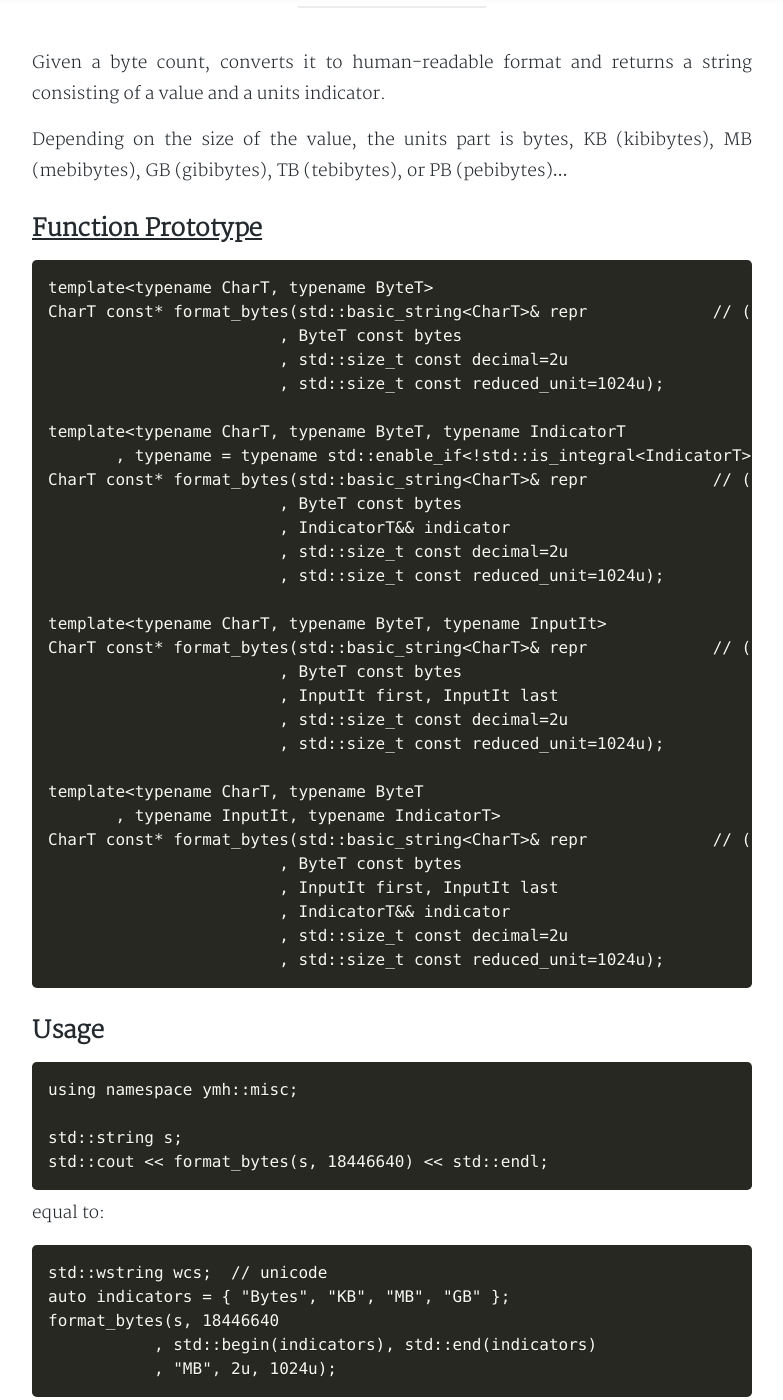
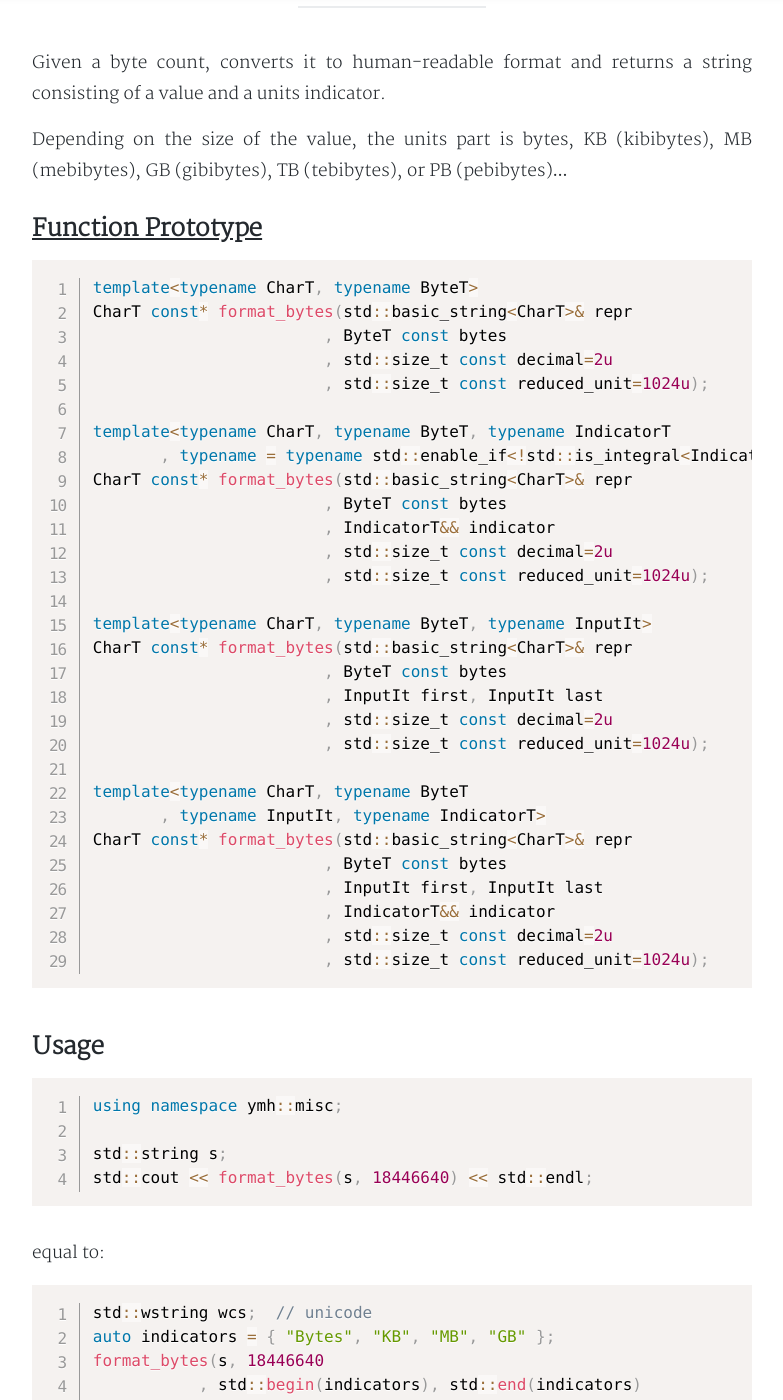
Before and after one commit to yanminhui/yanminhui.github.io, a Jekyll site: the page built from _posts/githubs/2019-03-19-format_bytes.md, in a window 1280 px wide and 1400 px high, scrolled down 490 px. Shown: the whole window, without its empty margins (248-1031 px from the left). Built offline with Jekyll 4.4.1, drawn with Linux system fonts in a browser that asks for light colours; nearby versions of some CDN libraries; a style sheet for code colours, icons or effects is not loaded; some of the changed text lies outside the part shown.

Commit message:
Fix code highlight and line-numbers

````diff
--- a/_layouts/post.html
+++ b/_layouts/post.html
@@ -3,7 +3,7 @@
 
 {% include post-head.html %}
 
-<body>
+<body class="line-numbers">
   <!--[if lt IE 10]>
 <div class="alert-danger" role="alert">你的浏览器实在太太太旧了，放学别走，升级完浏览器再说！<a target="_blank" class="alert-link" href="http://browsehappy.com">立即升级</a></div>
 <![endif]-->
--- a/_posts/githubs/2019-03-19-format_bytes.md
+++ b/_posts/githubs/2019-03-19-format_bytes.md
@@ -18,7 +18,7 @@ or PB (pebibytes)...
 
 ## [Function Prototype][0]
 
-```.cpp
+```cpp
 template<typename CharT, typename ByteT>
 CharT const* format_bytes(std::basic_string<CharT>& repr             // (1)
                         , ByteT const bytes
@@ -52,7 +52,7 @@ CharT const* format_bytes(std::basic_string<CharT>& repr             // (4)
 
 ## Usage
 
-```.cpp
+```cpp
 using namespace ymh::misc;
 
 std::string s;
@@ -61,7 +61,7 @@ std::cout << format_bytes(s, 18446640) << std::endl;
 
 equal to:
 
-```.cpp
+```cpp
 std::wstring wcs;  // unicode
 auto indicators = { "Bytes", "KB", "MB", "GB" };
 format_bytes(s, 18446640
@@ -81,13 +81,13 @@ format_bytes(s, 18446640
 
 1. **雏型** 将字节数转换成易读形式字符串在界面上显示
 
-    ```.cpp
+    ```cpp
     std::string format_bytes(std::size_t bytes);
     ```
 
 2. **需求** 增加格式化小数精度和转换单位大小
 
-    ```.cpp
+    ```cpp
     std::string format_bytes(std::size_t bytes
                            , std::size_t decimal=2u
                            , std::size_t reduced_unit=1024u);
@@ -98,7 +98,7 @@ format_bytes(s, 18446640
     这种情况可通过增加一个默认形参使其支持，考虑定制 `reduced_unit` 比较少发生，
     又要兼容原来的调用形式，这里通过重载的形式调整形参顺序。
 
-    ```.cpp
+    ```cpp
     std::string format_bytes(std::size_t bytes
                            , std::size_t decimal=2u
                            , std::size_t reduced_unit=1024u);
@@ -124,7 +124,7 @@ format_bytes(s, 18446640
 
     > 在一定范围内，整型精度高，浮点类型可表达的有效范围大。
 
-    ```.cpp
+    ```cpp
     template<typename ByteT>
     std::string format_bytes(ByteT bytes
                            , std::size_t decimal=2u
@@ -146,7 +146,7 @@ format_bytes(s, 18446640
     想要解决兼容问题，给新的实现一个新的名字是一种方式（比如`format_bytes_ex`），
     让原来的函数来调用，并使用 [函数属性][1] 标记废除，由编译器来提示用户逐步调用新名字。
 
-    ```.cpp
+    ```cpp
     template<typename CharT, typename ByteT>
     void format_bytes(std::basic_string<CharT>& repr
                     , ByteT bytes
@@ -165,7 +165,7 @@ format_bytes(s, 18446640
     新的要求是可能应用使用 Qt 界面框架，统一使用 `QString` 表示字符串，
     现在的形式要求先用 `std::string` 去调用，再将结果转换到目标形式。
 
-    ```.cpp
+    ```cpp
     auto bytes = 18446640;
     std::string repr;
 
@@ -175,7 +175,7 @@ format_bytes(s, 18446640
 
     优化一下，让函数也返回字符串指针，使用起来简洁一点。
 
-    ```.cpp
+    ```cpp
     auto bytes = 18446640;
     std::string repr;
 
@@ -184,7 +184,7 @@ format_bytes(s, 18446640
 
 7. **BUG** 将字面量字符串传给 `indicator` 时报错
 
-    ```.cpp
+    ```cpp
     auto bytes = 18446640;
     std::string repr;
 
@@ -200,7 +200,7 @@ format_bytes(s, 18446640
 
     结合以上两点，就给它声明为右值引用吧。
 
-    ```.cpp
+    ```cpp
     template<typename CharT, typename ByteT, typename IndicatorT>
     void format_bytes(std::basic_string<CharT>& repr
                     , ByteT bytes
@@ -216,7 +216,7 @@ format_bytes(s, 18446640
     这时重载的两个函数都是候选函数，为了使它们可以重载，
     使用 `std::enable_if` 对模板参数类型进行限定。
 
-    ```.cpp
+    ```cpp
     template<typename CharT, typename ByteT, typename IndicatorT
            , typename = typename std::enable_if<!std::is_integral<IndicatorT>::value>::type>
     CharT const* format_bytes(std::basic_string<CharT>& repr
@@ -232,7 +232,7 @@ format_bytes(s, 18446640
     单位符号也要定制了，标准库的一般做法是传递一个前闭后开的递代器范围 [first, last)，
     也可以不这么做，未来也许 [`range`][3] 变得流行是一个更棒的方式。
 
-    ```.cpp
+    ```cpp
     template<typename CharT, typename ByteT
            , typename InputIt, typename IndicatorT>
     CharT const* format_bytes(std::basic_string<CharT>& repr
@@ -274,7 +274,7 @@ format_bytes(s, 18446640
 
     - 推进成一个类
 
-      ```.cpp
+      ```cpp
       template<typename CharT=char>
       struct Format4Bytes final
       {
@@ -290,7 +290,7 @@ format_bytes(s, 18446640
 
 - 根据字符实例化类型传递给函数
 
-  ```.cpp
+  ```cpp
   auto indicators = { "Bytes", "KB", "MB", "GB" };
   std::string repr;
   format_bytes(repr, 18446640
@@ -302,7 +302,7 @@ format_bytes(s, 18446640
 
   在模板类中定义静态数据，通过模板参数实例化成不同类型。
 
-  ```.cpp
+  ```cpp
   constexpr inds = Indicators<char>::value;
   std::string repr;
   format_bytes(repr, 18446640
@@ -319,7 +319,7 @@ format_bytes(s, 18446640
   而在这里通过重载成员函数持有单位符号表则刚好适当，既
   不暴露到外部作用域，定义在函数中也便于理解。
 
-  ```.cpp
+  ```cpp
   template<typename CharT, typename ByteT, typename IndicatorT
          , typename = typename std::enable_if<!std::is_integral<IndicatorT>::value>::type>
   CharT const* format_bytes(std::basic_string<CharT>& repr
@@ -379,7 +379,7 @@ long double powl(long double x, long double y);
 
 再看一下 [C++ 版本](https://zh.cppreference.com/w/cpp/numeric/math/pow)：
 
-```.cpp
+```cpp
 #include <cmath>
 
 double pow(double base, double exp);
--- a/assets/css/prism.css
+++ b/assets/css/prism.css
@@ -1,16 +1,18 @@
-/* http://prismjs.com/download.html?themes=prism-okaidia&languages=markup+css+clike+javascript+bash+coffeescript+go+java+php+python+sass+scss+swift */
+/* PrismJS 1.15.0
+https://prismjs.com/download.html#themes=prism&languages=markup+css+clike+javascript+c+cpp+python&plugins=line-highlight+line-numbers+file-highlight+toolbar+highlight-keywords+command-line+show-language */
 /**
- * okaidia theme for JavaScript, CSS and HTML
- * Loosely based on Monokai textmate theme by http://www.monokai.nl/
- * @author ocodia
+ * prism.js default theme for JavaScript, CSS and HTML
+ * Based on dabblet (http://dabblet.com)
+ * @author Lea Verou
  */
 
 code[class*="language-"],
 pre[class*="language-"] {
-	color: #f8f8f2;
+	color: black;
 	background: none;
-	text-shadow: 0 1px rgba(0, 0, 0, 0.3);
+	text-shadow: 0 1px white;
 	font-family: Consolas, Monaco, 'Andale Mono', 'Ubuntu Mono', monospace;
+	font-size: 1em;
 	text-align: left;
 	white-space: pre;
 	word-spacing: normal;
@@ -28,17 +30,35 @@ pre[class*="language-"] {
 	hyphens: none;
 }
 
+pre[class*="language-"]::-moz-selection, pre[class*="language-"] ::-moz-selection,
+code[class*="language-"]::-moz-selection, code[class*="language-"] ::-moz-selection {
+	text-shadow: none;
+	background: #b3d4fc;
+}
+
+pre[class*="language-"]::selection, pre[class*="language-"] ::selection,
+code[class*="language-"]::selection, code[class*="language-"] ::selection {
+	text-shadow: none;
+	background: #b3d4fc;
+}
+
+@media print {
+	code[class*="language-"],
+	pre[class*="language-"] {
+		text-shadow: none;
+	}
+}
+
 /* Code blocks */
 pre[class*="language-"] {
 	padding: 1em;
 	margin: .5em 0;
 	overflow: auto;
-	border-radius: 0.3em;
 }
 
 :not(pre) > code[class*="language-"],
 pre[class*="language-"] {
-	background: #272822;
+	background: #f5f2f0;
 }
 
 /* Inline code */
@@ -56,7 +76,7 @@ pre[class*="language-"] {
 }
 
 .token.punctuation {
-	color: #f8f8f2;
+	color: #999;
 }
 
 .namespace {
@@ -65,15 +85,12 @@ pre[class*="language-"] {
 
 .token.property,
 .token.tag,
+.token.boolean,
+.token.number,
 .token.constant,
 .token.symbol,
 .token.deleted {
-	color: #f92672;
-}
-
-.token.boolean,
-.token.number {
-	color: #ae81ff;
+	color: #905;
 }
 
 .token.selector,
@@ -82,31 +99,33 @@ pre[class*="language-"] {
 .token.char,
 .token.builtin,
 .token.inserted {
-	color: #a6e22e;
+	color: #690;
 }
 
 .token.operator,
 .token.entity,
 .token.url,
 .language-css .token.string,
-.style .token.string,
-.token.variable {
-	color: #f8f8f2;
+.style .token.string {
+	color: #9a6e3a;
+	background: hsla(0, 0%, 100%, .5);
 }
 
 .token.atrule,
 .token.attr-value,
-.token.function {
-	color: #e6db74;
+.token.keyword {
+	color: #07a;
 }
 
-.token.keyword {
-	color: #66d9ef;
+.token.function,
+.token.class-name {
+	color: #DD4A68;
 }
 
 .token.regex,
-.token.important {
-	color: #fd971f;
+.token.important,
+.token.variable {
+	color: #e90;
 }
 
 .token.important,
@@ -120,3 +139,188 @@ pre[class*="language-"] {
 .token.entity {
 	cursor: help;
 }
+
+pre[data-line] {
+	position: relative;
+	padding: 1em 0 1em 3em;
+}
+
+.line-highlight {
+	position: absolute;
+	left: 0;
+	right: 0;
+	padding: inherit 0;
+	margin-top: 1em; /* Same as .prism’s padding-top */
+
+	background: hsla(24, 20%, 50%,.08);
+	background: linear-gradient(to right, hsla(24, 20%, 50%,.1) 70%, hsla(24, 20%, 50%,0));
+
+	pointer-events: none;
+
+	line-height: inherit;
+	white-space: pre;
+}
+
+	.line-highlight:before,
+	.line-highlight[data-end]:after {
+		content: attr(data-start);
+		position: absolute;
+		top: .4em;
+		left: .6em;
+		min-width: 1em;
+		padding: 0 .5em;
+		background-color: hsla(24, 20%, 50%,.4);
+		color: hsl(24, 20%, 95%);
+		font: bold 65%/1.5 sans-serif;
+		text-align: center;
+		vertical-align: .3em;
+		border-radius: 999px;
+		text-shadow: none;
+		box-shadow: 0 1px white;
+	}
+
+	.line-highlight[data-end]:after {
+		content: attr(data-end);
+		top: auto;
+		bottom: .4em;
+	}
+
+.line-numbers .line-highlight:before,
+.line-numbers .line-highlight:after {
+	content: none;
+}
+
+pre[class*="language-"].line-numbers {
+	position: relative;
+	padding-left: 3.8em;
+	counter-reset: linenumber;
+}
+
+pre[class*="language-"].line-numbers > code {
+	position: relative;
+	white-space: inherit;
+}
+
+.line-numbers .line-numbers-rows {
+	position: absolute;
+	pointer-events: none;
+	top: 0;
+	font-size: 100%;
+	left: -3.8em;
+	width: 3em; /* works for line-numbers below 1000 lines */
+	letter-spacing: -1px;
+	border-right: 1px solid #999;
+
+	-webkit-user-select: none;
+	-moz-user-select: none;
+	-ms-user-select: none;
+	user-select: none;
+
+}
+
+	.line-numbers-rows > span {
+		pointer-events: none;
+		display: block;
+		counter-increment: linenumber;
+	}
+
+		.line-numbers-rows > span:before {
+			content: counter(linenumber);
+			color: #999;
+			display: block;
+			padding-right: 0.8em;
+			text-align: right;
+		}
+
+div.code-toolbar {
+	position: relative;
+}
+
+div.code-toolbar > .toolbar {
+	position: absolute;
+	top: .3em;
+	right: .2em;
+	transition: opacity 0.3s ease-in-out;
+	opacity: 0;
+}
+
+div.code-toolbar:hover > .toolbar {
+	opacity: 1;
+}
+
+div.code-toolbar > .toolbar .toolbar-item {
+	display: inline-block;
+}
+
+div.code-toolbar > .toolbar a {
+	cursor: pointer;
+}
+
+div.code-toolbar > .toolbar button {
+	background: none;
+	border: 0;
+	color: inherit;
+	font: inherit;
+	line-height: normal;
+	overflow: visible;
+	padding: 0;
+	-webkit-user-select: none; /* for button */
+	-moz-user-select: none;
+	-ms-user-select: none;
+}
+
+div.code-toolbar > .toolbar a,
+div.code-toolbar > .toolbar button,
+div.code-toolbar > .toolbar span {
+	color: #bbb;
+	font-size: .8em;
+	padding: 0 .5em;
+	background: #f5f2f0;
+	background: rgba(224, 224, 224, 0.2);
+	box-shadow: 0 2px 0 0 rgba(0,0,0,0.2);
+	border-radius: .5em;
+}
+
+div.code-toolbar > .toolbar a:hover,
+div.code-toolbar > .toolbar a:focus,
+div.code-toolbar > .toolbar button:hover,
+div.code-toolbar > .toolbar button:focus,
+div.code-toolbar > .toolbar span:hover,
+div.code-toolbar > .toolbar span:focus {
+	color: inherit;
+	text-decoration: none;
+}
+
+.command-line-prompt {
+	border-right: 1px solid #999;
+	display: block;
+	float: left;
+	font-size: 100%;
+	letter-spacing: -1px;
+	margin-right: 1em;
+	pointer-events: none;
+
+	-webkit-user-select: none;
+	-moz-user-select: none;
+	-ms-user-select: none;
+	user-select: none;
+}
+
+.command-line-prompt > span:before {
+	color: #999;
+	content: ' ';
+	display: block;
+	padding-right: 0.8em;
+}
+
+.command-line-prompt > span[data-user]:before {
+	content: "[" attr(data-user) "@" attr(data-host) "] $";
+}
+
+.command-line-prompt > span[data-user="root"]:before {
+	content: "[" attr(data-user) "@" attr(data-host) "] #";
+}
+
+.command-line-prompt > span[data-prompt]:before {
+	content: attr(data-prompt);
+}
````
Also changed, not shown: README.md, assets/js/prism.js, 1 other file.
